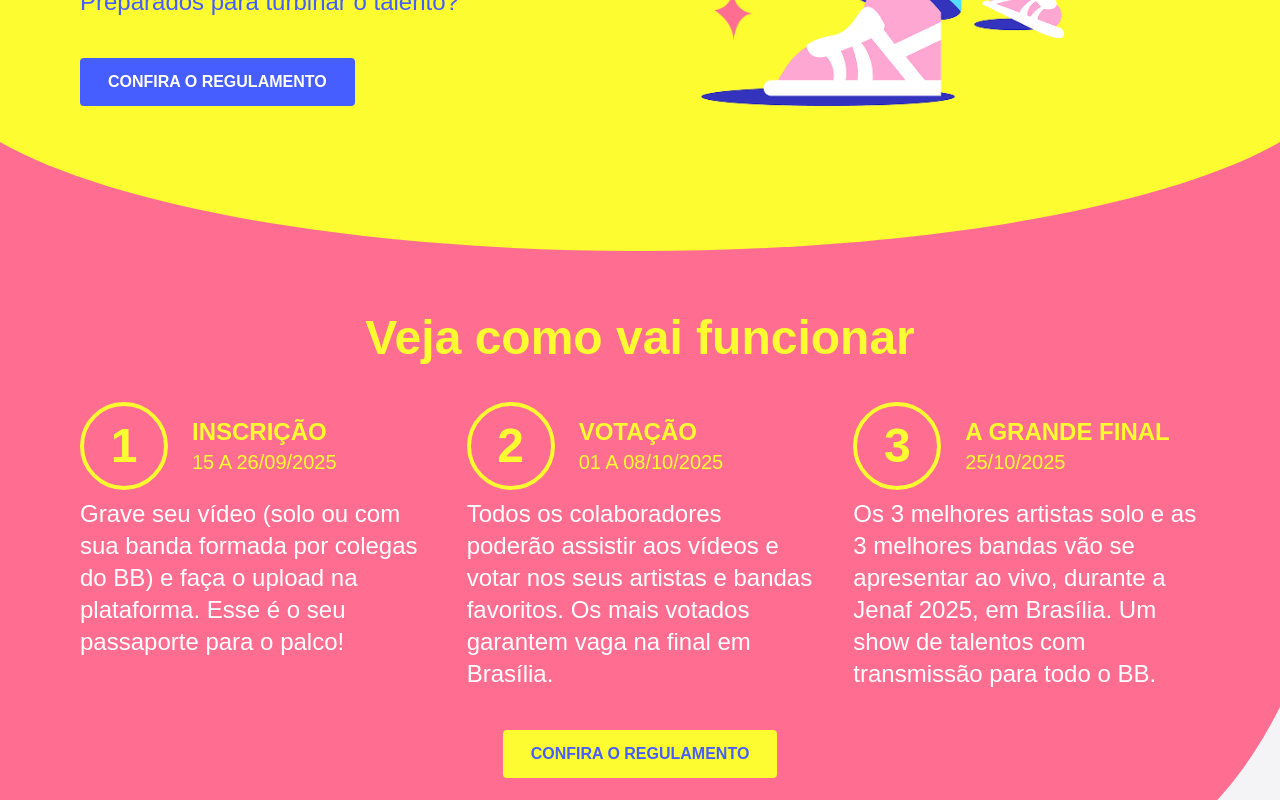
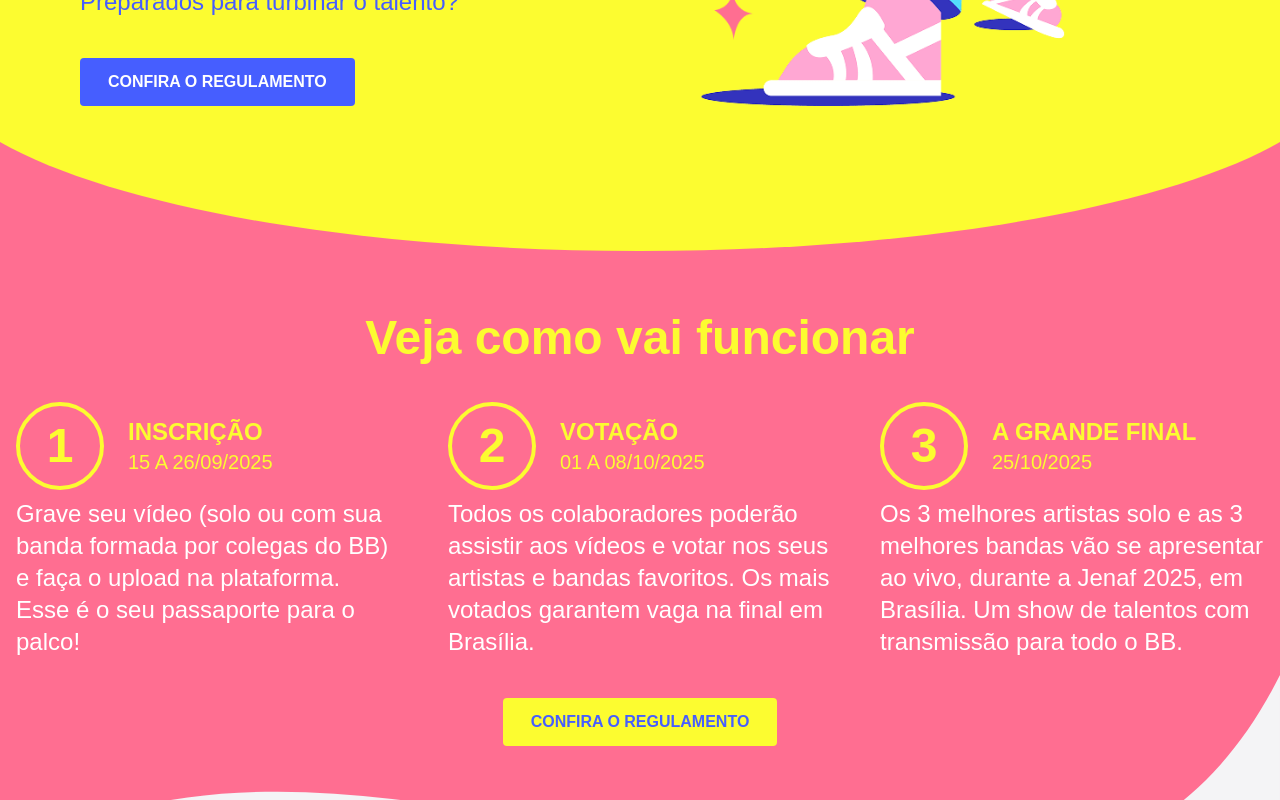
Before and after one commit to kleverson/osiris-bb-em-todocanto-web, a React (Vite) app: page / in a window 1280 px wide. Shown: the part 2160-2960 px from the top of the page. Built offline with nearby package versions, Linux system fonts and the light colour scheme; no server answers; a web font is replaced by a local one.

Commit message:
fix: ajustando scroll do modal e espaçamentos dos itens

```diff
--- a/src/components/ModalVideoView.tsx
+++ b/src/components/ModalVideoView.tsx
@@ -1,4 +1,3 @@
-import { useEffect } from "react";
 import { createPortal } from "react-dom";
 
 interface VideoData {
@@ -40,13 +39,6 @@ export function ModalVideoView({
   videoData,
 }: ModalVideoViewProps) {
   if (!isOpen) return null;
-
-  useEffect(() => {
-    document.body.style.overflow = "hidden";
-    return () => {
-      document.body.style.overflow = "unset";
-    };
-  }, []);
 
   const isFromForm = videoData && videoData.formData && videoData.files;
   const videoUrl =
--- a/src/pages/Home/sections/Section4.tsx
+++ b/src/pages/Home/sections/Section4.tsx
@@ -9,12 +9,12 @@ export function Section4() {
       <div className="absolute -bottom-2 w-full z-10">
         <VetorBottomBranco />
       </div>
-      <div className="relative max-w-6xl mx-auto w-full px-4 py-44">
+      <div className="relative max-w-7xl mx-auto w-full px-4 py-44">
         <div className="relative z-30 flex flex-col space-y-10">
           <h2 className="text-3xl sm:text-5xl text-amarelo-bb sm:text-center font-black font-bb-titulos">
             Veja como vai funcionar
           </h2>
-          <div className="grid md:grid-cols-3 gap-10">
+          <div className="grid md:grid-cols-3 gap-12">
             <div className="space-y-2">
               <div className="flex items-center gap-6 text-amarelo-bb">
                 <span className="w-16 h-16 md:w-[88px] md:h-[88px] rounded-full flex items-center justify-center border-4 border-amarelo-bb text-4xl md:text-5xl font-extrabold">
```
